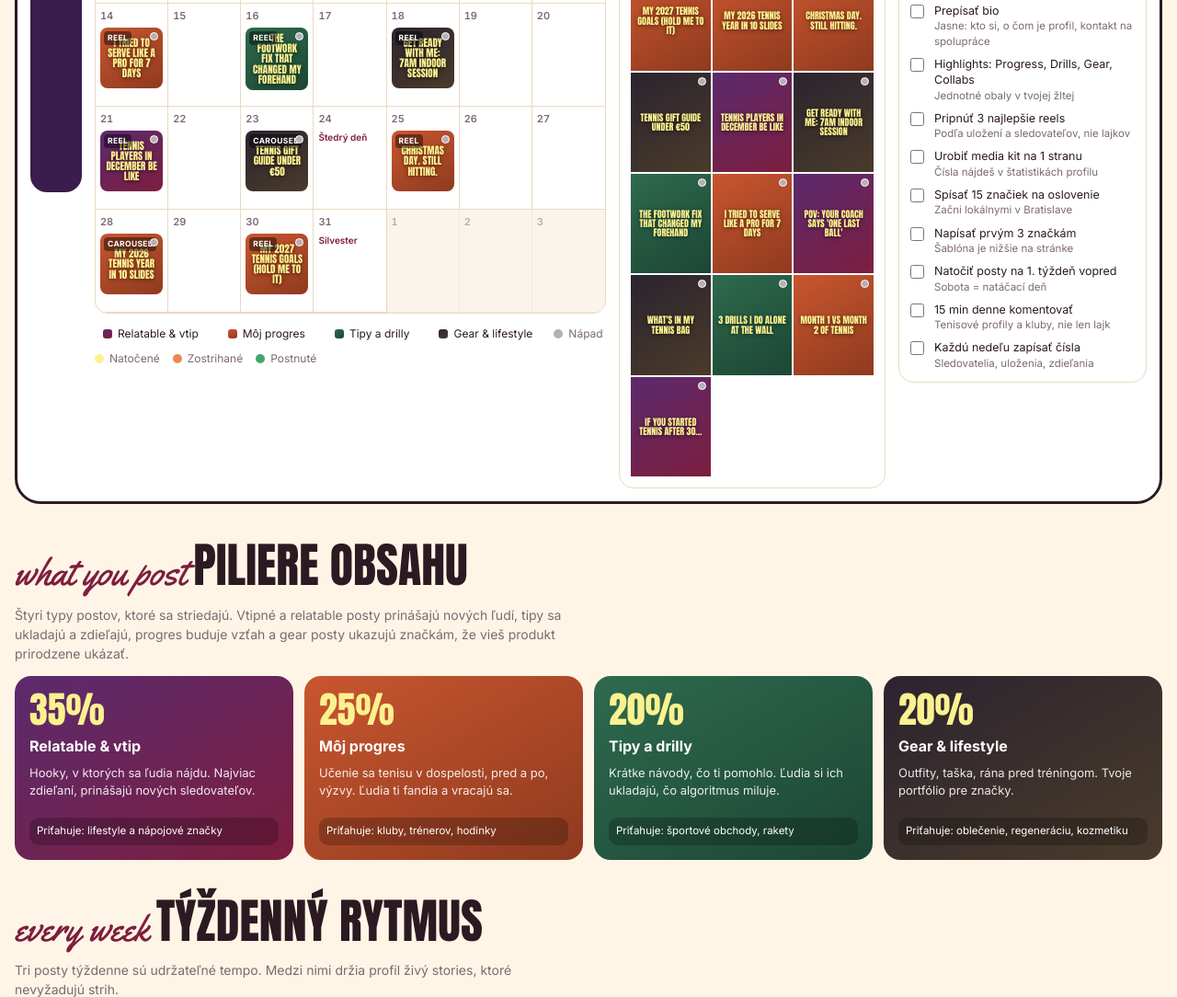
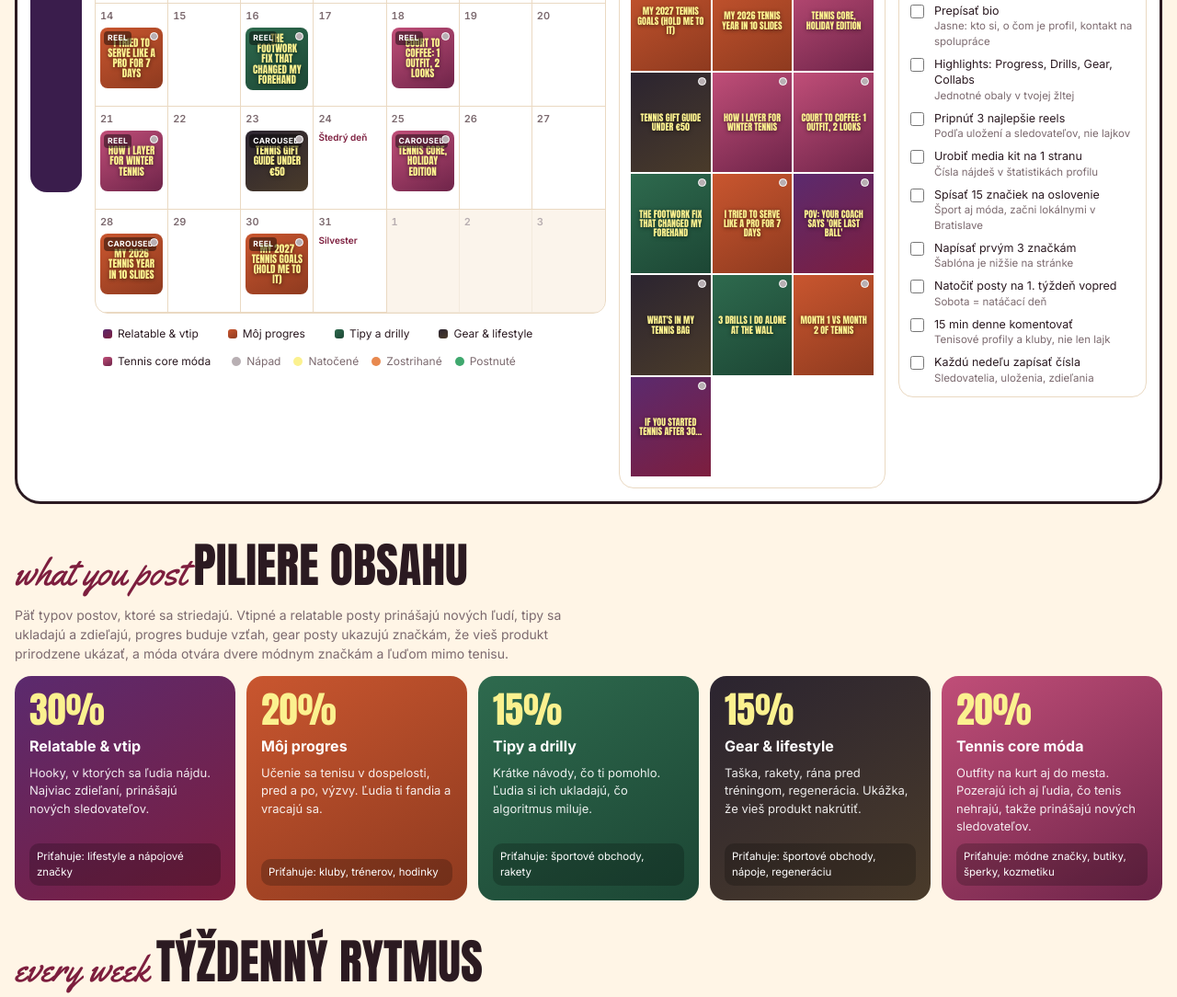
Before and after one commit to Domkakorcok/social-plan, a plain HTML site: page index.html in a window 1280 px wide. Shown: the part 630-1714 px from the top of the page at 92% size. Drawn offline with Linux system fonts and the light colour scheme.

Commit message:
Add tennis core fashion pillar and posts
Co-Authored-By: Claude Opus 5.5 <noreply@anthropic.com>

```diff
--- a/index.html
+++ b/index.html
@@ -81,6 +81,7 @@ button{font:inherit;color:inherit;cursor:pointer}
 .p-progress{background:linear-gradient(150deg,#C9562F,#8E3A1F)}
 .p-tips{background:linear-gradient(150deg,#2E6A4E,#1C4634)}
 .p-gear{background:linear-gradient(150deg,#2B2430,#4A3B2A)}
+.p-fashion{background:linear-gradient(150deg,#C04E78,#6E2449)}
 
 .s-idea{background:#B8AFB3}.s-shot{background:#FBF18F}.s-edited{background:#E8894F}.s-posted{background:#3FA86E}
 .legend{display:flex;flex-wrap:wrap;gap:6px 14px;margin-top:10px;font-size:12px;color:var(--muted)}
@@ -132,7 +133,7 @@ button{font:inherit;color:inherit;cursor:pointer}
 .section h2{font-family:var(--display);font-weight:400;font-size:clamp(34px,5vw,52px);line-height:1;margin:0;text-transform:uppercase}
 .section h2 em{font-family:var(--script);font-style:normal;color:var(--wine);text-transform:none;font-size:.8em;margin-right:8px}
 .lead{max-width:68ch;color:var(--muted);margin:0}
-.pillars{display:grid;grid-template-columns:repeat(4,minmax(0,1fr));gap:12px}
+.pillars{display:grid;grid-template-columns:repeat(5,minmax(0,1fr));gap:12px}
 .pillar{border-radius:18px;padding:16px;color:#fff;display:flex;flex-direction:column;gap:8px;min-height:200px}
 .pillar .pct{font-family:var(--display);font-size:40px;color:#FBF18F;line-height:1}
 .pillar h4{margin:0;font-size:16px}
@@ -239,10 +240,10 @@ button{font:inherit;color:inherit;cursor:pointer}
           <div class="bio">
             <b>Dominika · adult tennis journey</b>
             Learning tennis in public 🎾 Bratislava<br>
-            Drills, fails &amp; gear that actually helps<br>
+            Drills, fails &amp; tennis core fits<br>
             📩 Collabs: DM or email
           </div>
-          <div class="hl"><div><i>NEW</i>Progress</div><div><i>TIP</i>Drills</div><div><i>BAG</i>Gear</div><div><i>🤝</i>Collabs</div></div>
+          <div class="hl"><div><i>NEW</i>Progress</div><div><i>TIP</i>Drills</div><div><i>BAG</i>Gear</div><div><i>FIT</i>Outfits</div><div><i>🤝</i>Collabs</div></div>
           <div class="grid3" id="grid"></div>
         </div>
       </section>
@@ -277,7 +278,7 @@ button{font:inherit;color:inherit;cursor:pointer}
 
   <section class="section" id="pillars">
     <h2><em>what you post</em>Piliere obsahu</h2>
-    <p class="lead">Štyri typy postov, ktoré sa striedajú. Vtipné a relatable posty prinášajú nových ľudí, tipy sa ukladajú a zdieľajú, progres buduje vzťah a gear posty ukazujú značkám, že vieš produkt prirodzene ukázať.</p>
+    <p class="lead">Päť typov postov, ktoré sa striedajú. Vtipné a relatable posty prinášajú nových ľudí, tipy sa ukladajú a zdieľajú, progres buduje vzťah, gear posty ukazujú značkám, že vieš produkt prirodzene ukázať, a móda otvára dvere módnym značkám a ľuďom mimo tenisu.</p>
     <div class="pillars" id="pillarCards"></div>
   </section>
 
@@ -289,7 +290,7 @@ button{font:inherit;color:inherit;cursor:pointer}
       <div class="rd"><b>UT</b><span>Stories: anketa „čo trénovať?“ · natoč 2–3 klipy</span></div>
       <div class="rd post"><span class="k">POST</span><b>ST</b><span>Reel · tip alebo drill (na uloženie)</span></div>
       <div class="rd"><b>ŠT</b><span>Stories: zákulisie tréningu · 15 min komentovania</span></div>
-      <div class="rd post"><span class="k">POST</span><b>PI</b><span>Reel/karusel · gear a lifestyle, značky</span></div>
+      <div class="rd post"><span class="k">POST</span><b>PI</b><span>Reel/karusel · móda alebo gear, značky</span></div>
       <div class="rd"><b>SO</b><span>Natáčací deň na budúci týždeň (3 posty naraz)</span></div>
       <div class="rd"><b>NE</b><span>Voľno · pozri štatistiky, čo fungovalo</span></div>
     </div>
@@ -305,11 +306,11 @@ button{font:inherit;color:inherit;cursor:pointer}
           <li><b>Profil pripravený na značky:</b> jasné bio, highlight „Collabs“, pripnuté 3 najlepšie reels.</li>
           <li><b>Media kit na 1 stranu:</b> kto si, sledovatelia, priemerný dosah reelu, % žien/mužov a vek, 3 najlepšie posty, kontakt.</li>
           <li><b>Zoznam 15 značiek</b> z kategórií nižšie, začni lokálnymi (menší, rýchlejšie odpovedajú).</li>
-          <li><b>Natoč gear posty</b> s vecami, ktoré už máš, a označ značky. Je to tvoje portfólio.</li>
+          <li><b>Natoč gear a módne posty</b> s vecami, ktoré už máš, a označ značky. Je to tvoje portfólio.</li>
           <li><b>Napíš 3 značkám týždenne.</b> Najprv barter (produkt za post), po 2–3 spoluprácach pýtaj honorár.</li>
         </ol>
         <h3 style="margin-top:6px">Kategórie značiek</h3>
-        <div class="chips"><span>Tenisové kluby a haly v BA</span><span>Športové obchody</span><span>Tenisové oblečenie</span><span>Rakety a výpletové servisy</span><span>Nápoje a elektrolyty</span><span>Regenerácia a masáže</span><span>Fyzioterapia</span><span>Zdravé jedlo a kaviarne</span><span>Športové hodinky</span></div>
+        <div class="chips"><span>Tenisové kluby a haly v BA</span><span>Športové obchody</span><span>Tenisové oblečenie</span><span>Rakety a výpletové servisy</span><span>Nápoje a elektrolyty</span><span>Regenerácia a masáže</span><span>Fyzioterapia</span><span>Zdravé jedlo a kaviarne</span><span>Športové hodinky</span><span>Módne značky a butiky</span><span>Šperky a doplnky</span><span>Kozmetika odolná potu, SPF</span></div>
       </div>
       <div class="card">
         <h3>Šablóna správy značke</h3>
@@ -318,7 +319,7 @@ button{font:inherit;color:inherit;cursor:pointer}
 
 I'm Dominika (@domkakorcok), I share my adult tennis journey from Bratislava. My audience is mostly 25–35, active and just getting into tennis, exactly the people who are shopping for their first proper gear.
 
-I've been using [product] in my sessions and I'd love to create a reel showing it in real training: [one concrete idea, e.g. "What's in my tennis bag" or a 7AM indoor GRWM].
+I've been using [product] in my sessions and I'd love to create a reel showing it in real training: [one concrete idea, e.g. "What's in my tennis bag" or a court-to-coffee outfit reel].
 
 Recent reels get around [X] views and [Y] saves. Happy to send my media kit.
 
@@ -347,10 +348,11 @@ Dominika 🎾</pre>
 
 <script>
 const PILLARS={
-  relatable:{name:"Relatable & vtip",pct:"35%",cls:"p-relatable",desc:"Hooky, v ktorých sa ľudia nájdu. Najviac zdieľaní, prinášajú nových sledovateľov.",brands:"Priťahuje: lifestyle a nápojové značky"},
-  progress:{name:"Môj progres",pct:"25%",cls:"p-progress",desc:"Učenie sa tenisu v dospelosti, pred a po, výzvy. Ľudia ti fandia a vracajú sa.",brands:"Priťahuje: kluby, trénerov, hodinky"},
-  tips:{name:"Tipy a drilly",pct:"20%",cls:"p-tips",desc:"Krátke návody, čo ti pomohlo. Ľudia si ich ukladajú, čo algoritmus miluje.",brands:"Priťahuje: športové obchody, rakety"},
-  gear:{name:"Gear & lifestyle",pct:"20%",cls:"p-gear",desc:"Outfity, taška, rána pred tréningom. Tvoje portfólio pre značky.",brands:"Priťahuje: oblečenie, regeneráciu, kozmetiku"}
+  relatable:{name:"Relatable & vtip",pct:"30%",cls:"p-relatable",desc:"Hooky, v ktorých sa ľudia nájdu. Najviac zdieľaní, prinášajú nových sledovateľov.",brands:"Priťahuje: lifestyle a nápojové značky"},
+  progress:{name:"Môj progres",pct:"20%",cls:"p-progress",desc:"Učenie sa tenisu v dospelosti, pred a po, výzvy. Ľudia ti fandia a vracajú sa.",brands:"Priťahuje: kluby, trénerov, hodinky"},
+  tips:{name:"Tipy a drilly",pct:"15%",cls:"p-tips",desc:"Krátke návody, čo ti pomohlo. Ľudia si ich ukladajú, čo algoritmus miluje.",brands:"Priťahuje: športové obchody, rakety"},
+  gear:{name:"Gear & lifestyle",pct:"15%",cls:"p-gear",desc:"Taška, rakety, rána pred tréningom, regenerácia. Ukážka, že vieš produkt nakrútiť.",brands:"Priťahuje: športové obchody, nápoje, regeneráciu"},
+  fashion:{name:"Tennis core móda",pct:"20%",cls:"p-fashion",desc:"Outfity na kurt aj do mesta. Pozerajú ich aj ľudia, čo tenis nehrajú, takže prinášajú nových sledovateľov.",brands:"Priťahuje: módne značky, butiky, šperky, kozmetiku"}
 };
 const STATUSES=[["idea","Nápad"],["shot","Natočené"],["edited","Zostrihané"],["posted","Postnuté"]];
 const POSTS=[
@@ -382,22 +384,22 @@ const POSTS=[
   idea:"Jedna konkrétna rada od trénera, ktorá ti pomohla. Ukáž zle a potom dobre.",
   shots:["Zle: stojíš na mieste, úder z ruky","Text s radou (napr. malé kroky pred úderom)","Dobre: rovnaký úder s pohybom nôh"],
   caption:"My coach told me this once and my forehand finally made sense.\nTry it next session 👇",tags:"#tennisfootwork #forehand #tennistips #tenniscoach",cta:"Ulož si to"},
- {id:"p8",date:"2026-12-18",pillar:"gear",fmt:"REEL",hook:"Get ready with me: 7AM indoor session",
-  idea:"Ráno pred tréningom: outfit, káva, cesta do haly. Prirodzené miesto pre oblečenie a nápoje.",
-  shots:["Budík 6:30","Obliekanie outfitu (rýchle strihy)","Káva alebo elektrolyty","Príchod do haly, prvý úder"],
-  caption:"7AM tennis hits different. ☕🎾\nOutfit details in comments.",tags:"#grwm #tennisoutfit #morningroutine #tennisstyle",cta:"Odkaz na outfit v komentároch"},
- {id:"p9",date:"2026-12-21",pillar:"relatable",fmt:"REEL",hook:"Tennis players in December be like",
-  idea:"Zimný vtip: vrstvy oblečenia, studená hala, zmrznuté ruky, po 10 minútach v tričku.",
-  shots:["Príchod v bunde, šále, čiapke","Rozcvička vo všetkom","Strih: o 10 min si v tričku a potíš sa"],
-  caption:"Arrive dressed for Siberia. Leave dressed for Dubai. ❄️➡️☀️",tags:"#wintertennis #tennishumor #tennislife #indoortennis",cta:"Zdieľaj kamarátovi"},
+ {id:"p8",date:"2026-12-18",pillar:"fashion",fmt:"REEL",hook:"Court to coffee: 1 outfit, 2 looks",hook2:"Just add a coat",
+  idea:"Prechodový reel: ten istý základ (sukňa alebo legíny, top) najprv na kurte, po strihu s kabátom, taškou a šperkami v kaviarni. Najlepší typ videa pre módne značky.",
+  shots:["Na kurte: úder a pohľad do kamery","Strih na tlesknutie alebo prehodenie bundy","To isté oblečenie s kabátom, taškou a šperkami","Kaviareň: káva v ruke, chôdza ku kamere"],
+  caption:"Same base, two vibes. 🎾➡️☕\nTennis core but make it city.\nOutfit details in comments.",tags:"#tenniscore #courttocoffee #tennisoutfit #ootd #tennisstyle",cta:"Odkazy na kúsky v komentároch, označ značky"},
+ {id:"p9",date:"2026-12-21",pillar:"fashion",fmt:"REEL",hook:"How I layer for winter tennis",hook2:"Arrive Siberia, leave Dubai",
+  idea:"Módny post s vtipom: prídeš vo vrstvách a postupne ich zhadzuješ. Pri každej vrstve krátky text, čo to je. Ľudia si to uložia na zimu.",
+  shots:["Príchod v bunde, šále a čiapke","Každá vrstva dole na strih: bunda, mikina, dlhý rukáv","Na konci v tričku a sukni, prvý úder"],
+  caption:"Winter tennis layering, from Siberia to Dubai in 10 minutes. ❄️➡️☀️\n1. Puffer\n2. Hoodie\n3. Long sleeve\n4. The actual outfit\nSave for your next cold session 📌",tags:"#wintertennis #tenniscore #tennisoutfit #layering #indoortennis",cta:"Ulož si to"},
  {id:"p10",date:"2026-12-23",pillar:"gear",fmt:"CAROUSEL",hook:"Tennis gift guide under €50",
   idea:"Karusel s 6–8 darčekmi pre tenistov. Skvelý dôvod napísať značkám ešte začiatkom decembra.",
   shots:["Titulná strana s hookom","Jeden darček na slide: fotka + cena + prečo","Posledný slide: „Save for last-minute gifts“"],
   caption:"Last-minute gifts for the tennis player in your life (or for you 😌)\nAll under €50.",tags:"#tennisgifts #giftguide #christmasgifts #tennisgear",cta:"Ulož si to · označ značky"},
- {id:"p11",date:"2026-12-25",pillar:"progress",fmt:"REEL",hook:"Christmas day. Still hitting.",
-  idea:"Krátky, ľahký post. Pár úderov v sviatočnej atmosfére, alebo aspoň tieňový tenis doma pri stromčeku.",
-  shots:["Stromček alebo vianočný detail","Pár úderov / tieňový tenis","Prípitok s fľašou vody"],
-  caption:"Merry Christmas from the court 🎄🎾",tags:"#christmas #tennislife #adulttennis",cta:"Žiadna, len sviatočná nálada"},
+ {id:"p11",date:"2026-12-25",pillar:"fashion",fmt:"CAROUSEL",hook:"Tennis core, holiday edition",
+  idea:"Karusel so 4–5 sviatočnými outfitmi inšpirovanými tenisom: biela, plisovaná sukňa, sveter cez plecia, perly. Fotky môžeš nafotiť vopred, na Vianoce len postneš.",
+  shots:["Titulná fotka: najlepší outfit pri stromčeku","Jeden outfit na slide s krátkym popisom","Posledný slide: „Which one? 1–5“"],
+  caption:"Tennis core, but make it Christmas. 🎄🤍\nWhich look are you wearing? 1–5 👇",tags:"#tenniscore #holidayoutfit #christmaslook #ootd #oldmoneystyle",cta:"Komentár: číslo outfitu"},
  {id:"p12",date:"2026-12-28",pillar:"progress",fmt:"CAROUSEL",hook:"My 2026 tennis year in 10 slides",
   idea:"Rekapitulácia: prvý tréning, prvý dobrý úder, najväčší fail, najlepší reel. Ukazuje značkám tvoj príbeh.",
   shots:["10 fotiek alebo screenshotov z roka","Ku každej krátky text","Posledný slide: „2027: …“"],
@@ -412,7 +414,7 @@ const TODOS=[
  ["hl","Highlights: Progress, Drills, Gear, Collabs","Jednotné obaly v tvojej žltej"],
  ["pin","Pripnúť 3 najlepšie reels","Podľa uložení a sledovateľov, nie lajkov"],
  ["kit","Urobiť media kit na 1 stranu","Čísla nájdeš v štatistikách profilu"],
- ["list","Spísať 15 značiek na oslovenie","Začni lokálnymi v Bratislave"],
+ ["list","Spísať 15 značiek na oslovenie","Šport aj móda, začni lokálnymi v Bratislave"],
  ["dm","Napísať prvým 3 značkám","Šablóna je nižšie na stránke"],
  ["batch","Natočiť posty na 1. týždeň vopred","Sobota = natáčací deň"],
  ["engage","15 min denne komentovať","Tenisové profily a kluby, nie len lajk"],
```
